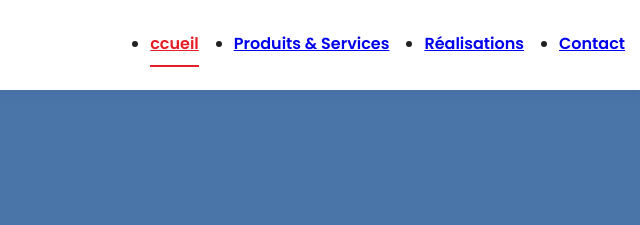
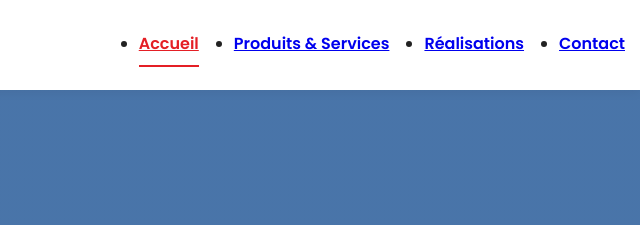
Before and after one commit to Daris16/softsarl, a plain HTML site: page index.html in a window 1280 px wide. Shown: the top 225 px of the page, 640-1280 px from the left. Drawn offline with Linux system fonts and the light colour scheme.

Commit message:
Update index.html

```diff
--- a/index.html
+++ b/index.html
@@ -20,7 +20,7 @@
 
             <nav class="nav" id="navMenu">
                 <ul class="nav-list">
-                    <li><a href="#accueil" class="nav-link current">ccueil</a></li>
+                    <li><a href="#accueil" class="nav-link current">Accueil</a></li>
                     <li><a href="#services" class="nav-link">Produits & Services</a></li>
                     <li><a href="#realisations" class="nav-link">Réalisations</a></li>
                     <li><a href="#contact" class="nav-link">Contact</a></li>
```
